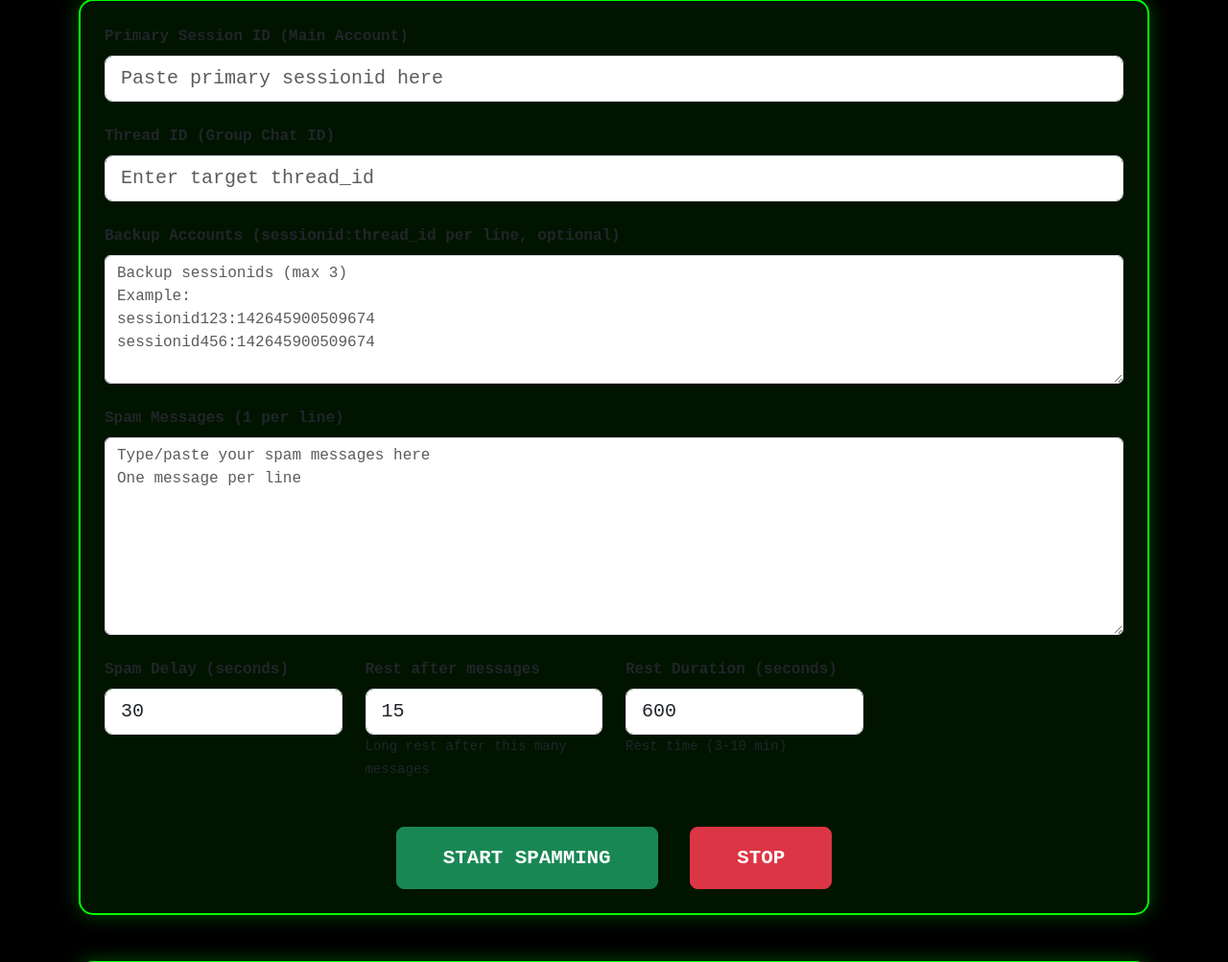
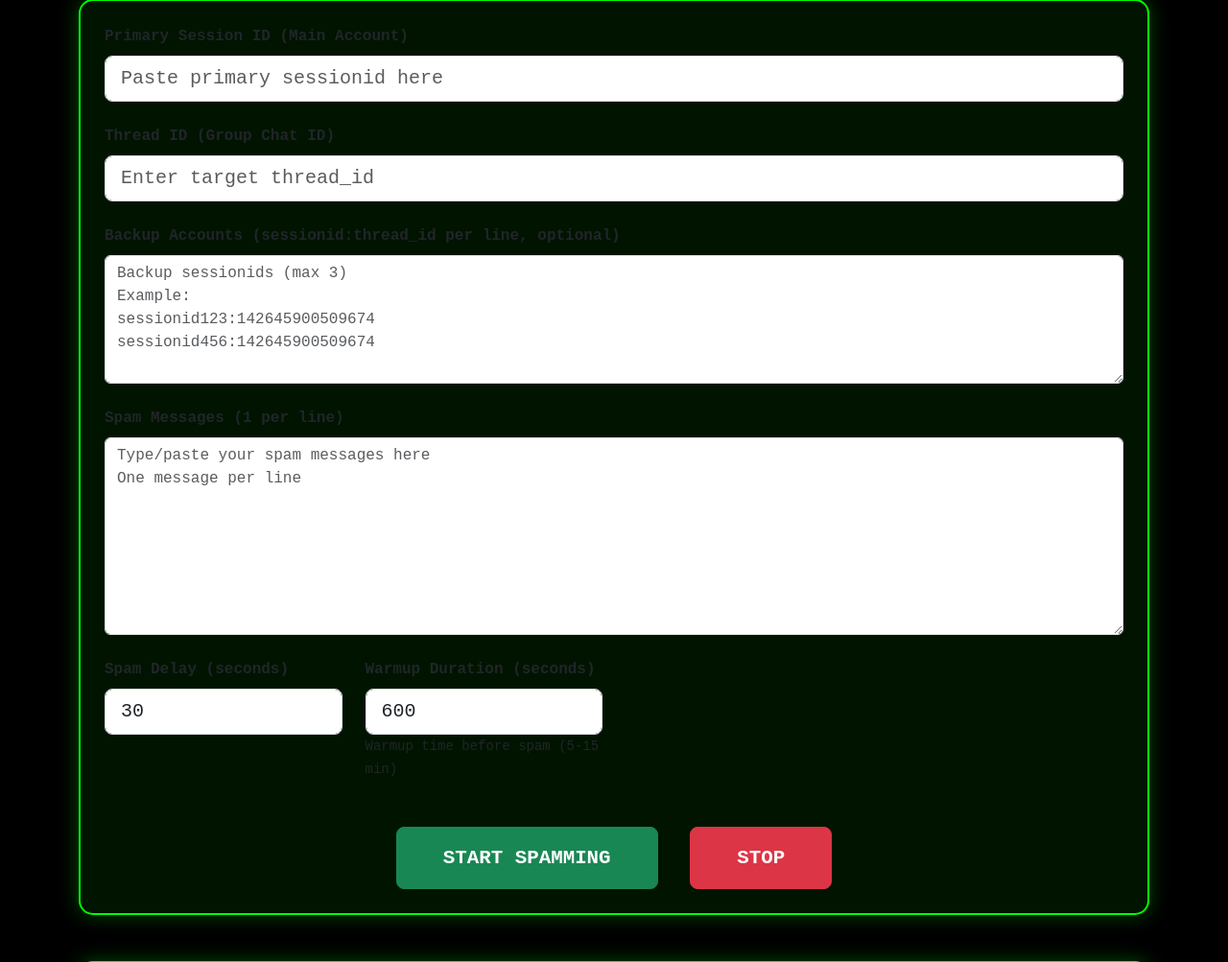
Before and after one commit to peethalavikram757-prog/multi-id, a Flask app: page / in a window 1280 px wide. Shown: the part 220-1223 px from the top of the page at 96% size. Run offline with Flask 3, Linux system fonts and the light colour scheme.

Commit message:
Update index.html

```diff
--- a/templates/index.html
+++ b/templates/index.html
@@ -55,15 +55,9 @@
                 </div>
 
                 <div class="col-md-3">
-                    <label class="form-label fw-bold">Rest after messages</label>
-                    <input name="rest_after_msgs" type="number" class="form-control form-control-lg" value="15" min="5" max="50">
-                    <small>Long rest after this many messages</small>
-                </div>
-
-                <div class="col-md-3">
-                    <label class="form-label fw-bold">Rest Duration (seconds)</label>
-                    <input name="rest_duration" type="number" class="form-control form-control-lg" value="600" min="180" max="600">
-                    <small>Rest time (3-10 min)</small>
+                    <label class="form-label fw-bold">Warmup Duration (seconds)</label>
+                    <input name="warmup_duration" type="number" class="form-control form-control-lg" value="600" min="300" max="900">
+                    <small>Warmup time before spam (5-15 min)</small>
                 </div>
             </div>
 
```
